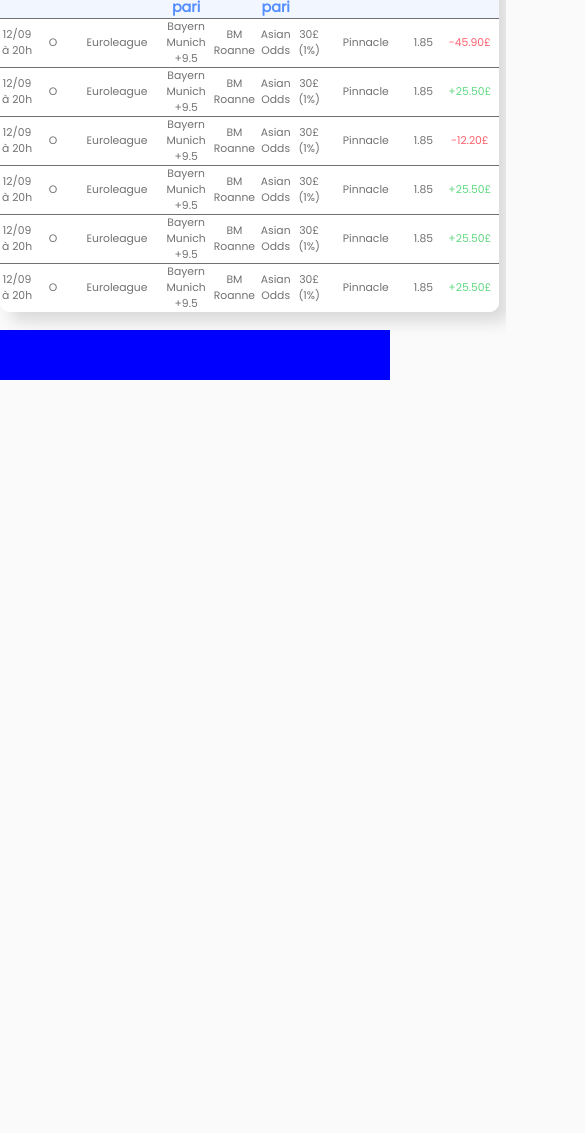
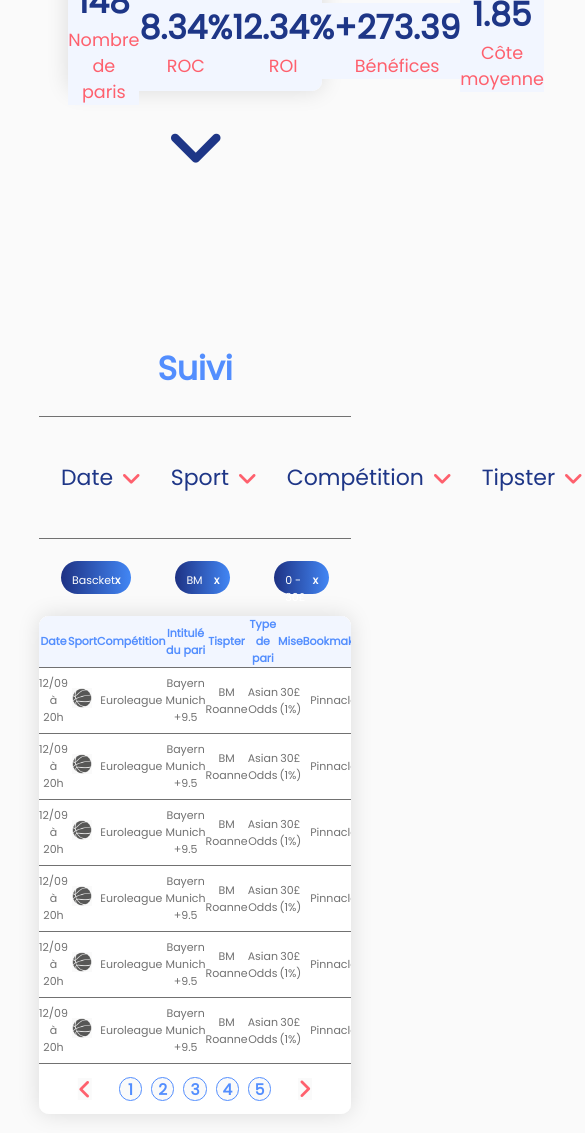
Before and after one commit to Lokinounours/SuiviBK-Jeece, a plain HTML site: page index.html in a window 390 px wide. Shown: the part 383-1516 px from the top of the page, 585 px wide, since content can reach past the window. Before the commit the page ends 1263 px from the top, so only its background shows below. Drawn offline with nearby package versions, Linux system fonts and the light colour scheme.

Commit message:
SiteWeb Complete / Without Responsive component

```diff
--- a/index.html
+++ b/index.html
@@ -11,6 +11,7 @@
     <link href="https://fonts.googleapis.com/css?family=Poppins&display=swap" rel="stylesheet">
 
     <script src="https://cdn.jsdelivr.net/npm/chart.js@2.9.3/dist/Chart.min.js"></script> <!-- Chart.js library -->
+    <script src="https://kit.fontawesome.com/22d92d2fa9.js" crossorigin="anonymous"></script> <!-- Font Awesome -->
     <!-- <script src="https://code.jquery.com/jquery-3.4.1.min.js"></script> -->
 
     <title>New Project</title>
@@ -19,7 +20,7 @@
 <body>
 
     <h1>Statistique</h1>
-    <section class="containerGraph">
+    <section class="containerGraph shadow">
         <!-- Div pour obtenir un arrondie complet de toutes les bordures du graph-->
         <div class="topGraph"></div>
 
@@ -74,11 +75,62 @@
             </span>
         </div>
     </section>
+    <div class="nextImg">
+        <i class="fas fa-angle-right"></i>
+    </div>
 
     <h1>Suivi</h1>
-    <section class="containerSuivi">
-        <div class="containerSorting"></div>
-        <div class="paramSorting"></div>
+    <div class="preSuivi">
+        <div class="containerSorting">
+            <span>
+                <div>Date</div>
+                <i class="fas fa-angle-right"></i>
+            </span>
+            <span>
+                <div>Sport</div>
+                <i class="fas fa-angle-right"></i>
+            </span>
+            <span>
+                <div>Compétition</div>
+                <i class="fas fa-angle-right"></i>
+            </span>
+            <span>
+                <div>Tipster</div>
+                <i class="fas fa-angle-right"></i>
+            </span>
+            <span>
+                <div>Type du pari</div>
+                <i class="fas fa-angle-right"></i>
+            </span>
+            <span>
+                <div>Mise</div>
+                <i class="fas fa-angle-right"></i>
+            </span>
+            <span>
+                <div>Bookmaker</div>
+                <i class="fas fa-angle-right"></i>
+            </span>
+            <span>
+                <div>Côte</div>
+                <i class="fas fa-angle-right"></i>
+            </span>
+        </div>
+        <div class="paramSorting">
+            <span class="pillButton">
+                <main>Bascket</main>
+                <aside>x</aside>
+            </span>
+            <span class="pillButton">
+                <main>BM</main>
+                <aside>x</aside>
+            </span>
+            <span class="pillButton">
+                <main>0 - 30£</main>
+                <aside>x</aside>
+            </span>
+        </div>
+    </div>
+    <section class="containerSuivi shadow">
         <div class="containerTable">
             <table>
                 <thead>
@@ -98,7 +150,7 @@
                 <tbody>
                     <tr>
                         <td>12/09 à 20h</td>
-                        <td>O</td>
+                        <td><img src="assets/basketball.png" alt="Ball Img"></td>
                         <td>Euroleague</td>
                         <td>Bayern Munich +9.5</td>
                         <td>BM Roanne</td>
@@ -110,7 +162,7 @@
                     </tr>
                     <tr>
                         <td>12/09 à 20h</td>
-                        <td>O</td>
+                        <td><img src="assets/basketball.png" alt="Ball Img"></td>
                         <td>Euroleague</td>
                         <td>Bayern Munich +9.5</td>
                         <td>BM Roanne</td>
@@ -122,7 +174,7 @@
                     </tr>
                     <tr>
                         <td>12/09 à 20h</td>
-                        <td>O</td>
+                        <td><img src="assets/basketball.png" alt="Ball Img"></td>
                         <td>Euroleague</td>
                         <td>Bayern Munich +9.5</td>
                         <td>BM Roanne</td>
@@ -134,7 +186,7 @@
                     </tr>
                     <tr>
                         <td>12/09 à 20h</td>
-                        <td>O</td>
+                        <td><img src="assets/basketball.png" alt="Ball Img"></td>
                         <td>Euroleague</td>
                         <td>Bayern Munich +9.5</td>
                         <td>BM Roanne</td>
@@ -146,7 +198,7 @@
                     </tr>
                     <tr>
                         <td>12/09 à 20h</td>
-                        <td>O</td>
+                        <td><img src="assets/basketball.png" alt="Ball Img"></td>
                         <td>Euroleague</td>
                         <td>Bayern Munich +9.5</td>
                         <td>BM Roanne</td>
@@ -158,7 +210,7 @@
                     </tr>
                     <tr>
                         <td>12/09 à 20h</td>
-                        <td>O</td>
+                        <td><img src="assets/basketball.png" alt="Ball Img"></td>
                         <td>Euroleague</td>
                         <td>Bayern Munich +9.5</td>
                         <td>BM Roanne</td>
@@ -170,8 +222,16 @@
                     </tr>
                 </tbody>
             </table>
+            <div class="bottomTable">
+                <i class="fas fa-angle-right"></i>
+                <span>1</span>
+                <span>2</span>
+                <span>3</span>
+                <span>4</span>
+                <span>5</span>
+                <i class="fas fa-angle-right"></i>
+            </div>
         </div>
-        <div class="bottomTable"></div>
     </section>
 
 
--- a/main.js
+++ b/main.js
@@ -8,6 +8,7 @@ async function renderChart() {
     const graphPos = graphSelector.getBoundingClientRect();
 
     var gradientStroke = ctx.createLinearGradient(0, graphPos.top, 0, graphPos.bottom + graphPos.width);
+    // Imprésision de calcul dans le cas ou le script est chargé avec un scroll de l'utilisateur non nul
     gradientStroke.addColorStop(0, "#1f428780");
     gradientStroke.addColorStop(1, "#ffffff80");
     console.log(graphPos);
--- a/style.css
+++ b/style.css
@@ -13,26 +13,42 @@
     padding: 0;
     box-sizing: border-box;
     background: var(--lightGrey);
-    font-size: 18px;
+    font-size: 22px;
     font-family: 'Poppins', Arial, Helvetica, sans-serif;
 }
-
+/* Pour surpasser la transparance du graph */
 canvas#chart {
     background-color: var(--white);
 }
+/* Titre -> Statistique et Suivi */
+h1 {
+    margin-top: 5em;
+    color: var(--mainBlue);
+    text-align: center;
+    font-size: 1.5em;
+}
 
+.nextImg > i {
+    width: 100%;
+    text-align: center;
+    color: var(--deepBlue);
+    font-size: 3em;
+    transform: rotate(90deg);
+    background: transparent;
+}
+
+.shadow {
+    /* Soit on prend cette version de shadow */
+    box-shadow: 0em 0em 1em #00000020;
+    /* Soit on prend la même version que le design indiqué mais dans ce cas, on perçoit mal les couleurs
+    Il faudrait assombrir un peu le bleu clair */
+}
+/* Section Graph */
 .containerGraph {
-    width: 40%;
+    width: 65%;
     margin: 1em auto;
     border-radius: 10px;
     background-color: var(--white);
-    box-shadow: 10px 10px 15px #00000020;
-}
-
-h1 {
-    color: var(--mainBlue);
-    text-align: center;
-    font-size: 1.8em;
 }
 
 .topGraph {
@@ -77,13 +93,80 @@ h1 {
     border-radius: 3px;
 }
 
-.containerSuivi table {
-    width: 60%;
-    border-collapse:collapse;
+/* Pre-Suivi */
+.preSuivi {
+    width: 80%;
+    margin: 1em auto;
+}
+
+.containerSorting {
+    margin: 1em 0;
+    display: flex;
+    justify-content: space-between;
+    align-items: center;
+    border-top: 1px solid var(--grey);
+    border-bottom: 1px solid var(--grey);
+}
+
+.containerSorting span {
+    color: var(--deepBlue);
+    display: flex;
+    margin: 0.5em;
+}
+
+.containerSorting div {
+    margin: 0 0.5em;
+    background: transparent;
+}
+
+.containerSorting i {
+    margin: auto 0;
+    transform: rotate(90deg);
+    color: var(--red);
+    background: transparent;
+}
+
+ .paramSorting {
+     display: flex;
+ }
+
+.pillButton {
+    height: 1em;
+    width: 4em;
+    display: flex;
+    background: linear-gradient(to right, rgb(30,50,132), rgb(66, 134, 244));
+    border-radius: 0.75em; /* Moyenne du padding top et bottom pour avoir l'effet "pill" */
+    margin: 0 1em;
+    padding: 0.5em 0 1em 0; /* padding bottom -> radius + padding top pour garder l'élément au center vertical*/
+}
+
+main {
+    font-size: 0.5em;
+    color: var(--white);
+    background: transparent;
+    margin: 0 auto 0 1em;
+}
+
+aside {
+    font-size: 0.5em;
+    font-weight: bolder;
+    float: left;
+    color: var(--white);
+    background: transparent;
+    margin-right: 1em;
+}
+
+/* Section Suivi */
+.containerSuivi {
+    width: 80%;
     margin: 1em auto;
     border-radius: 10px;
-    overflow: hidden;
-    box-shadow: 10px 10px 15px #00000020;
+    overflow: hidden; /* Overflow permet de cacher les pixels ne devant pas être affiché, du au border-radius */
+}
+
+.containerSuivi table{
+    width: 100%;
+    border-collapse:collapse; /* Permet de supprimer les lignes verticales entre chaque colonnes */
 }
 
 .containerTable {
@@ -98,40 +181,71 @@ h1 {
     background-color: var(--white);
 }
 
+td > img {
+    height: 20px;
+}
+
 th, td {
     border-bottom: 1px solid var(--grey);
 }
 
-tbody tr:last-child td{
+/* tbody tr:last-child td{
     border-bottom: none;
-}
+} */
 
 th {
     color: var(--mainBlue);
-    height: 3em;
-    font-size: 0.8em;
+    height: 4em;
+    font-size: 0.5em;
 }
 
 td {
     color: var(--grey);
-    height: 4em;
-    font-size: 0.6em;
+    height: 6em;
+    font-size: 0.5em;
     font-weight: lighter;
 }
 
 .posValue {
     color: var(--green);
+    font-weight: bolder;
 }
 
 .negValue {
     color: var(--red);
+    font-weight: bolder;
 }
 
 .bottomTable {
     height: 50px;
-    background: blue;
+    background: var(--white);
+
+    display: flex;
+    justify-content: center;
+    align-items: center;
+}
+/* Correspond au numéros de pages */
+.bottomTable span {
+    height: 1.5em;
+    width: 1.5em;
+    margin: 0 0.3em;
+    border: 1px solid var(--mainBlue);
+    border-radius: 50%;
+    color: var(--mainBlue);
+    font-size: 0.7em;
+    font-weight: bolder;
+    text-align: center;
 }
 
+.bottomTable i {
+    color: var(--red);
+    margin: 0 1em;
+}
+/* Twist du premier chevron */
+.bottomTable i:first-child{
+    transform: rotate(180deg);
+    color: var(--red);
+}
 
 
 
@@ -140,8 +254,6 @@ td {
 .espaceTMP {
     height: 500px;
 }
-
-
 /* Medium devices (tablets, 768px and up) */
 /* @media (min-width: 768px) { ... } */
 
```
Also changed, not shown: assets/basketball.png (added).
